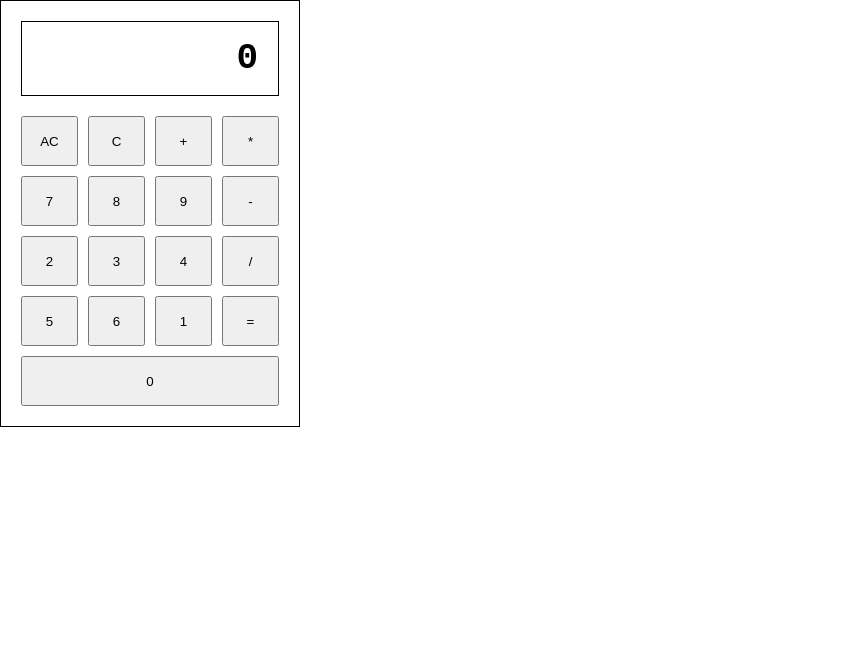
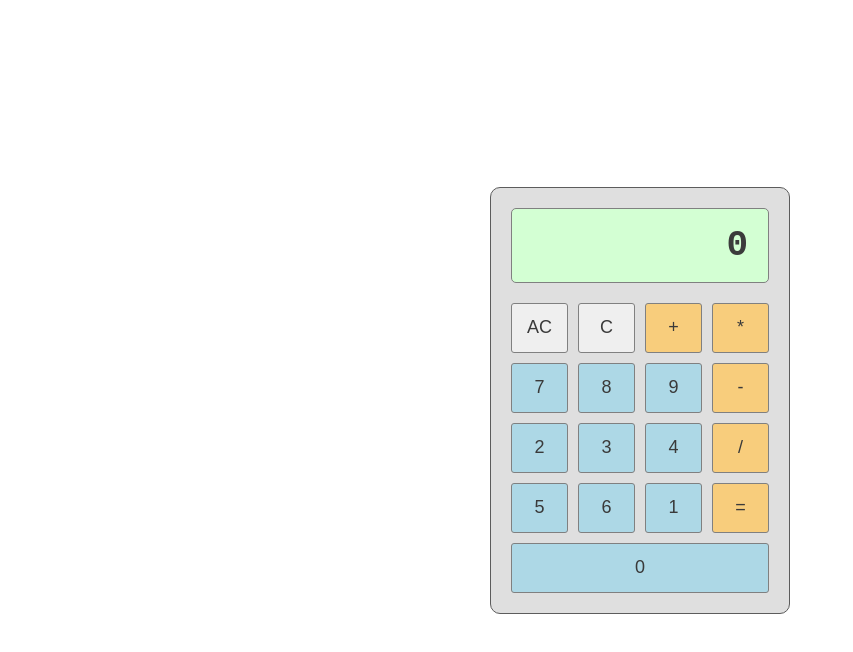
Before and after one commit to sixtynine696969/calculator, a plain HTML site: page index.html in a window 1280 px wide. Shown: the whole page, without its empty margins (0-853 px from the left). Drawn offline with Linux system fonts and the light colour scheme.

Commit message:
Add styling

```diff
--- a/style.css
+++ b/style.css
@@ -4,14 +4,24 @@
     box-sizing: border-box;
 }
 
+body {
+    display: flex;
+    justify-content: center;
+    align-items: center;
+    height: 100vh;
+}
+
 .container {
-    border: 1px solid black;
-    max-height: 100vh;
+    display: flex;
+    flex-direction: column;
+    background-color: rgb(223, 223, 223);
+    border: 1px solid rgb(92, 92, 92);
     width: 300px;
+    border-radius: 10px;
 }
 
 .display {
-    border: 1px solid black;
+    border: 1px solid rgb(128, 128, 128);
     height: 75px;
     display: flex;
     justify-content: flex-end;
@@ -19,8 +29,11 @@
     font-weight: bold;
     font-size: 36px;
     font-family: monospace;
+    border-radius: 5px;
     margin: 20px 20px 0;
     padding: 20px;
+    background-color: rgb(211, 255, 211);
+    color: rgb(59, 59, 59)
 }
 
 .buttons {
@@ -34,4 +47,18 @@ button {
     width: 50px;
     height: 50px;
     flex: auto;
+    font-size: 18px;
+    color: rgb(58, 58, 58);
+    border: 1px solid gray;
+    border-radius: 3px;
 }
+
+.number {
+    background-color: lightblue;
+    border: 1px solid gray;
+    border-radius: 3px;
+}
+
+.operator, .equal {
+    background-color: rgb(248, 205, 124);
+}
```
